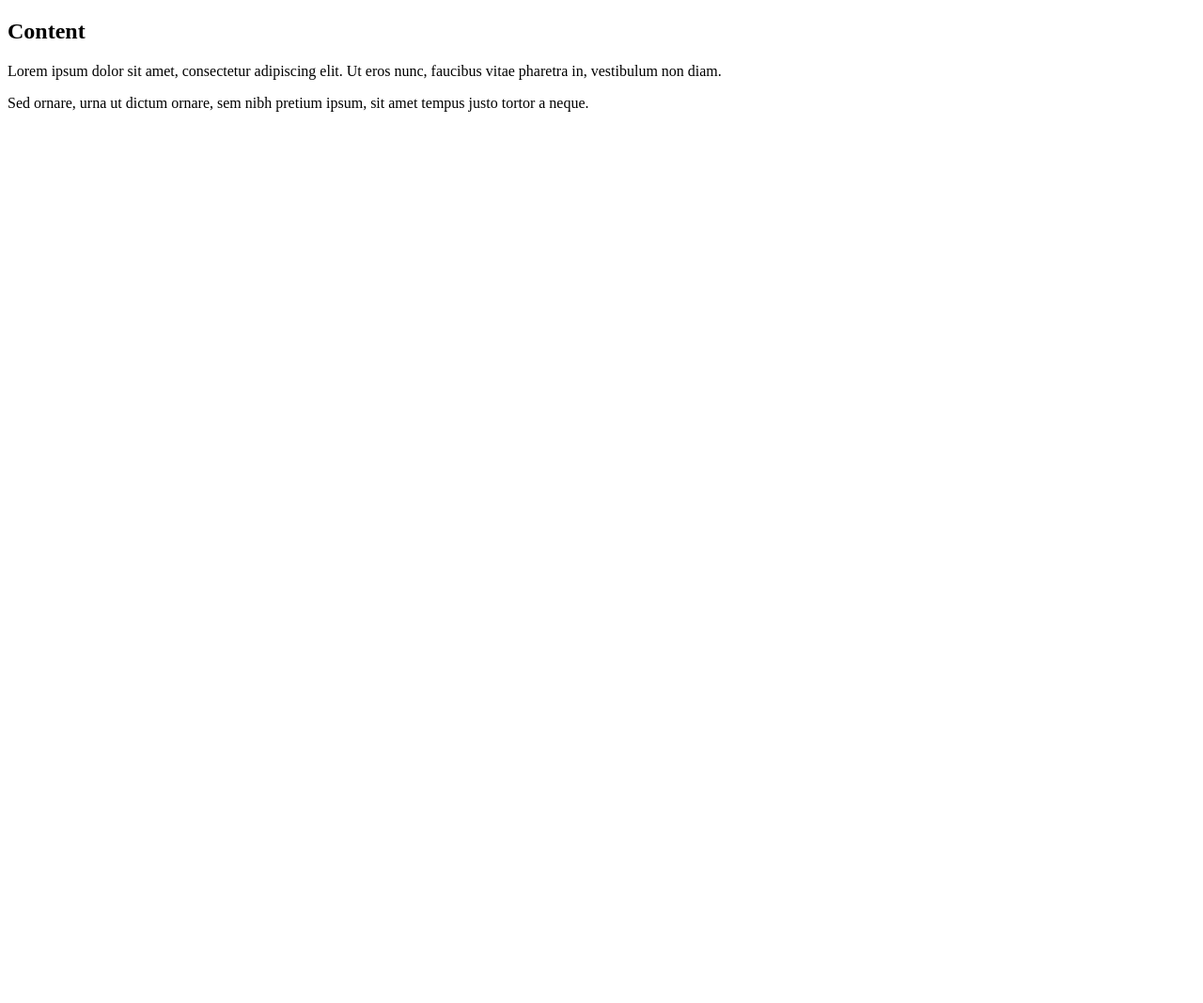
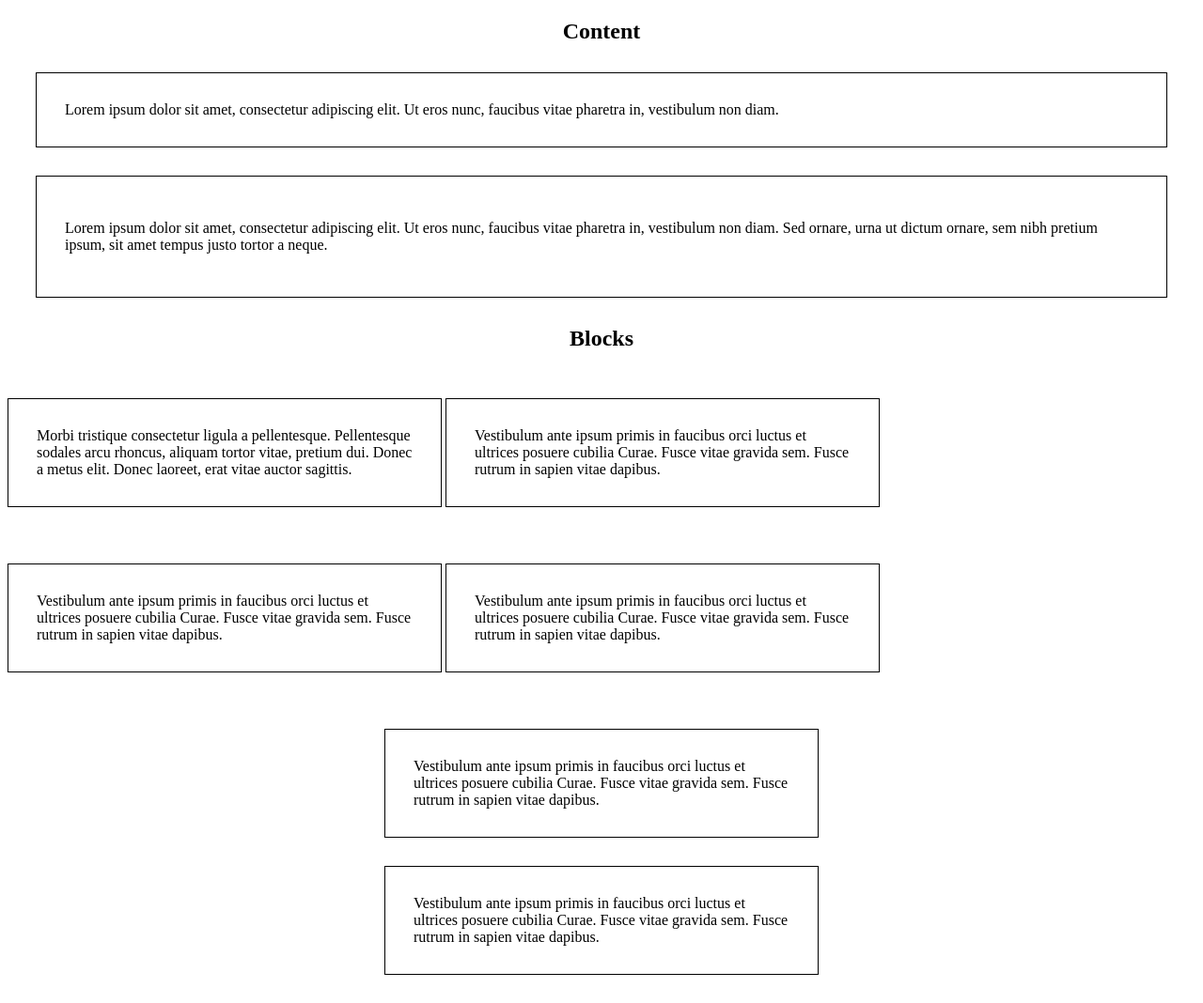
Before and after one commit to ZsoltPiros/html-css-simple, a plain HTML site: page index.html in a window 1280 px wide. Shown: the whole page at 94% size. Before the commit the page ends 800 px from the top, so only its background shows below. Drawn offline with Linux system fonts and the light colour scheme; files that its build step writes are made by us from their sources.

Commit message:
Add files via upload

```diff
--- a/index.html
+++ b/index.html
@@ -4,22 +4,64 @@
 
     <meta charset="utf-8">
     <title>Simple Dumb thing</title>
-    <link rel="stylesheet" type="text/css" href="css/style.css">
+    <link rel="stylesheet" type="text/css" href="style.css">
 
   </head>
+
   <body>
 
-    <div class="header">
+  <div class="Header">
+
+    <h2 id="content">Content</h2>
+
+    <div class="box">
+
+      Lorem ipsum dolor sit amet, consectetur adipiscing elit. Ut eros nunc, faucibus vitae pharetra in, vestibulum non diam.
 
     </div>
 
-      <h2 id="content">Content</h2>
+    <div class="box">
 
-    <div class="Content-header">
+      <p>Lorem ipsum dolor sit amet, consectetur adipiscing elit.
+         Ut eros nunc, faucibus vitae pharetra in, vestibulum non diam. Sed ornare,
+         urna ut dictum ornare, sem nibh pretium ipsum, sit amet tempus justo tortor a neque.</p>
 
-      <p>Lorem ipsum dolor sit amet, consectetur adipiscing elit. Ut eros nunc, faucibus vitae pharetra in, vestibulum non diam.</p>
-      <p>Sed ornare, urna ut dictum ornare, sem nibh pretium ipsum, sit amet tempus justo tortor a neque.</p>
     </div>
+  </div>
+
+  <div class="Blocks">
+
+    <h2 id="blocks">Blocks</h2>
+
+    <div class="Blocksbox">
+      Morbi tristique consectetur ligula a pellentesque. Pellentesque sodales arcu rhoncus,
+       aliquam tortor vitae, pretium dui. Donec a metus elit. Donec laoreet, erat vitae auctor sagittis.
+    </div>
+    <div class="Blocksbox">
+      Vestibulum ante ipsum primis in faucibus orci luctus et ultrices posuere cubilia Curae.
+       Fusce vitae gravida sem. Fusce rutrum in sapien vitae dapibus.
+    </div>
+    <div class="Blocksbox">
+      Vestibulum ante ipsum primis in faucibus orci luctus et ultrices posuere cubilia Curae.
+       Fusce vitae gravida sem. Fusce rutrum in sapien vitae dapibus.
+    </div>
+    <div class="Blocksbox">
+      Vestibulum ante ipsum primis in faucibus orci luctus et ultrices posuere cubilia Curae.
+       Fusce vitae gravida sem. Fusce rutrum in sapien vitae dapibus.
+    </div>
+  </div>
+
+  <div class="Something">
+    <div class="Somethingbox">
+      Vestibulum ante ipsum primis in faucibus orci luctus et ultrices posuere cubilia Curae.
+       Fusce vitae gravida sem. Fusce rutrum in sapien vitae dapibus.
+    </div>
+    <div class="Somethingbox">
+      Vestibulum ante ipsum primis in faucibus orci luctus et ultrices posuere cubilia Curae.
+       Fusce vitae gravida sem. Fusce rutrum in sapien vitae dapibus.
+    </div>
+  </div>
+
 
 
   </body>
--- a/style.css
+++ b/style.css
@@ -0,0 +1,34 @@
+body {
+
+}
+
+.box {
+  margin: 30px;
+  padding: 30px;
+  border: 1px solid #000;
+}
+
+.Blocksbox {
+  margin: 30px auto;
+  padding: 30px;
+  border: 1px solid #000;
+  width: 400px;
+  height 200px;
+  display: inline-block;
+}
+
+.Somethingbox {
+  margin: 30px auto;
+  padding: 30px;
+  border: 1px solid #000;
+  width: 400px;
+  height 200px;
+}
+
+div {
+  display: block;
+}
+
+h2 {
+  text-align: center;
+}
```
